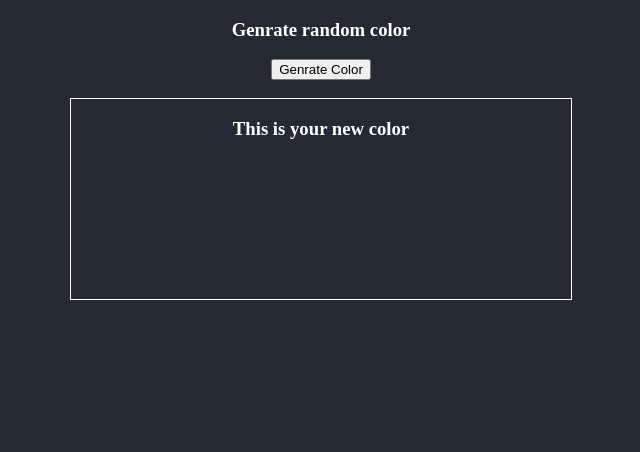
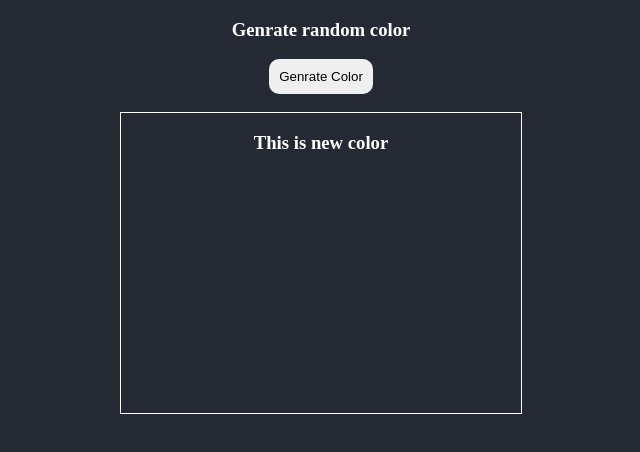
Before and after one commit to Codewithsps/RandomColorGenrate, a plain HTML site: page index.html in a window 1280 px wide. Shown: the whole page, without its empty margins (319-959 px from the left). Drawn offline with Linux system fonts and the light colour scheme.

Commit message:
Update index.html

```diff
--- a/index.html
+++ b/index.html
@@ -14,10 +14,15 @@
         }
 
         div {
-            width: 500px;
-            height: 200px;
+            width: 400px;
+            height: 300px;
             border: 1px solid rgb(255, 255, 255);
             margin: auto;
+        }
+        button{
+            padding: 10px;
+            border: none;
+            border-radius: 10px;
         }
     </style>
 </head>
@@ -26,7 +31,7 @@
     <h3>Genrate random color</h3>
     <button>Genrate Color</button><br><br>
     <div>
-        <h3 style="display: flex; justify-content: center;">This is your new color</h3>
+        <h3 style="display: flex; justify-content: center;">This is new color</h3>
     </div>
     <script>
         let btn = document.querySelector("button");
```
